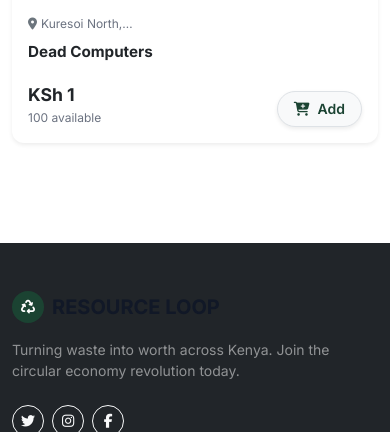
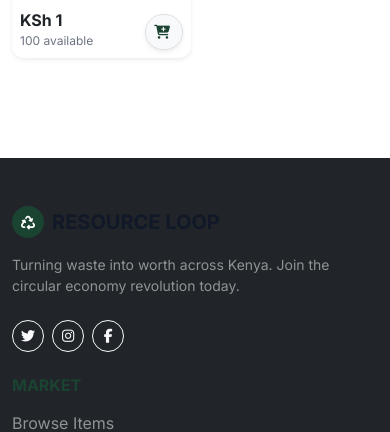
Before and after one commit to DanjeGit/Django-Ecomm-, a Django app: page / in a window 390 px wide. Shown: the part 1100-1532 px from the top of the page. Run offline with Django 5.2, Linux system fonts and the light colour scheme; data comes from the database, SQL or seed files in the repository; data that the repository does not hold is empty; parts of the project's set-up code (start-up, migrations or seed data) failed here and were passed over.

Commit message:
item card improvements

```diff
--- a/resource_loop/templates/marketplace/index.html
+++ b/resource_loop/templates/marketplace/index.html
@@ -133,7 +133,7 @@
         </div>
 
         <!-- Items Grid -->
-        <div class="row row-cols-1 row-cols-sm-2 row-cols-md-3 row-cols-lg-4 row-cols-xl-5 g-4 mt-4 mb-3">
+        <div class="row row-cols-2 row-cols-sm-3 row-cols-md-4 row-cols-lg-5 g-2 g-md-4 mt-4 mb-3">
             {% for item in recent_items %}
                 <div class="col">
                     {% include 'marketplace/item_card.html' with item=item %}
--- a/resource_loop/templates/marketplace/item_card.html
+++ b/resource_loop/templates/marketplace/item_card.html
@@ -1,6 +1,6 @@
 {% load static %}
 <div class="card h-100 border-0 shadow-sm item-card-hover" style="border-radius: 12px; overflow: hidden; transition: all 0.3s ease;">
-    <div class="position-relative" style="height: 180px; overflow: hidden;">
+    <div class="position-relative item-img-wrapper" style="overflow: hidden;">
         <a href="{% url 'item_detail' item.slug %}" class="d-block h-100">
             {% if item.image %}
                 <img src="{{ item.image.url }}" class="card-img-top h-100 w-100" style="object-fit: cover; transition: transform 0.5s ease;" alt="{{ item.title }}">
@@ -13,7 +13,7 @@
         </div>
     </div>
 
-    <div class="card-body p-3 d-flex flex-column">
+    <div class="card-body p-2 p-md-3 d-flex flex-column">
         <div class="d-flex justify-content-between align-items-start mb-2">
             {% if item.category %}
             <span class="text-uppercase fw-bold" style="font-size: 0.65rem; color: var(--color-primary); letter-spacing: 0.5px;">{{ item.category.name }}</span>
@@ -21,14 +21,14 @@
             <div class="text-muted small" style="font-size: 0.75rem;"><i class="fa-solid fa-location-dot me-1 text-secondary"></i>{{ item.location|truncatechars:15 }}</div>
         </div>
 
-        <h6 class="card-title fw-bold mb-1 text-dark" style="font-size: 0.95rem; line-height: 1.4;">
+        <h6 class="card-title fw-bold mb-1 text-dark item-title" style="line-height: 1.4;">
             <a href="{% url 'item_detail' item.slug %}" class="text-decoration-none text-dark stretched-link">{{ item.title|truncatechars:45 }}</a>
         </h6>
 
-        <div class="mt-auto pt-3">
+        <div class="mt-auto pt-2 pt-md-3">
             <div class="d-flex justify-content-between align-items-end">
                 <div>
-                    <div class="fw-bold text-dark" style="font-size: 1.1rem;">KSh {{ item.price|floatformat:0 }}</div>
+                    <div class="fw-bold text-dark item-price">KSh {{ item.price|floatformat:0 }}</div>
                     {% if item.stock_int > 0 %}
                         <div class="text-muted" style="font-size: 0.75rem;">{{ item.stock_quantity }} available</div>
                     {% else %}
@@ -41,13 +41,13 @@
                 <form action="{% url 'add_to_cart' item.id %}" method="post" style="position: relative; z-index: 2;">
                     {% csrf_token %}
                     <input type="hidden" name="quantity" value="1">
-                    <button type="submit" class="btn btn-light btn-sm rounded-pill d-flex align-items-center shadow-sm border px-3" style="height: 36px; color: var(--color-primary); font-weight: 600;">
-                        <i class="fa-solid fa-cart-plus me-2"></i> Add
+                    <button type="submit" class="btn btn-light btn-sm rounded-pill d-flex align-items-center shadow-sm border px-2 px-md-3 item-btn" style="height: 36px; color: var(--color-primary); font-weight: 600;">
+                        <i class="fa-solid fa-cart-plus me-1 me-md-2"></i> <span class="d-none d-sm-inline">Add</span>
                     </button>
                 </form>
                 {% else %}
-                <button disabled class="btn btn-light btn-sm rounded-pill d-flex align-items-center shadow-sm border px-3 text-muted" style="height: 36px; position: relative; z-index: 2;">
-                    <i class="fa-solid fa-ban me-2"></i> Sold Out
+                <button disabled class="btn btn-light btn-sm rounded-pill d-flex align-items-center shadow-sm border px-2 px-md-3 text-muted item-btn" style="height: 36px; position: relative; z-index: 2;">
+                    <i class="fa-solid fa-ban me-1 me-md-2"></i> <span class="d-none d-sm-inline">Sold</span>
                 </button>
                 {% endif %}
             </div>
@@ -56,6 +56,29 @@
 </div>
 
 <style>
+    .item-img-wrapper {
+        height: 180px;
+    }
+    .item-title {
+        font-size: 0.95rem;
+    }
+    .item-price {
+        font-size: 1.1rem;
+    }
+
+    @media (max-width: 576px) {
+        .item-img-wrapper {
+            height: 140px;
+        }
+        .item-title {
+            font-size: 0.85rem;
+        }
+        .item-price {
+            font-size: 1rem;
+        }
+        /* On very small screens, show only icon for button if needed, but d-none d-sm-inline handles text */
+    }
+
     .item-card-hover:hover {
         transform: translateY(-4px);
         box-shadow: 0 10px 20px rgba(0,0,0,0.08) !important;
```
